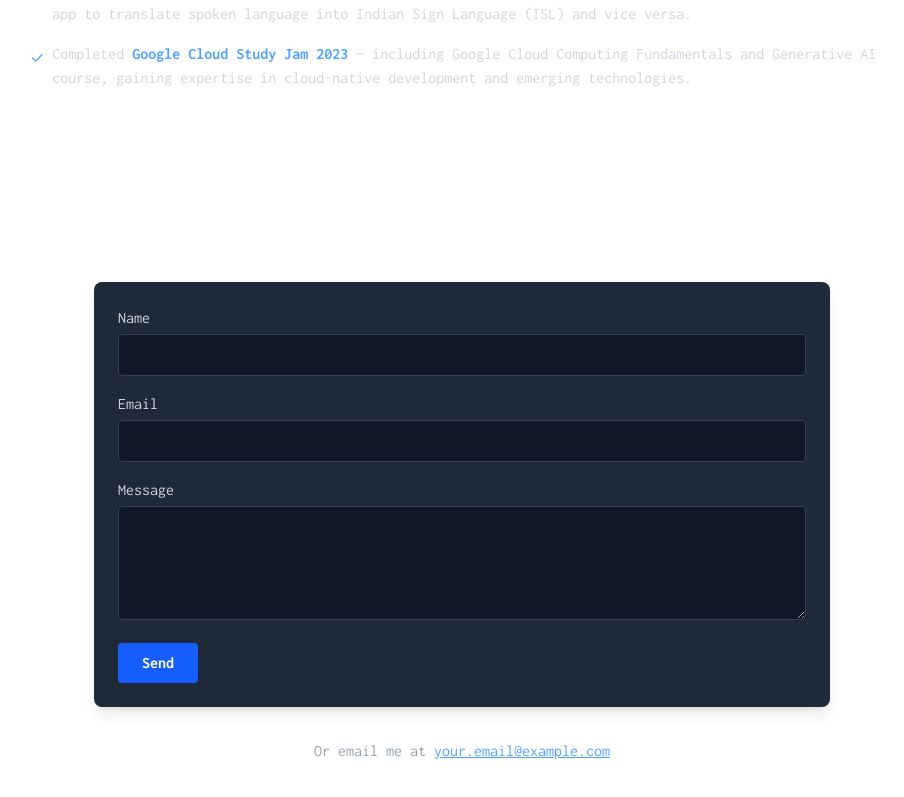
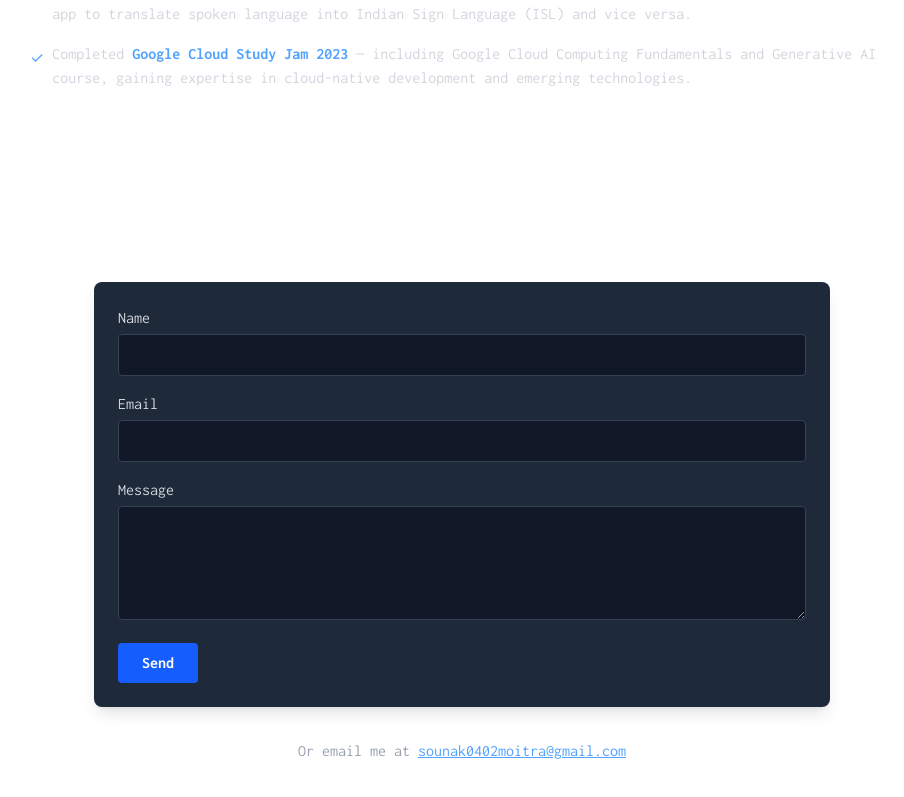
Before and after one commit to SounakMoitra/SCT_WD_1, a React (Vite) app: page / in a window 1280 px wide. Shown: the part 2514-3311 px from the top of the page, without its empty margins (178-1082 px from the left). Built offline with nearby package versions, Linux system fonts and the light colour scheme.

Commit message:
fix4: fixed email

```diff
--- a/src/App.jsx
+++ b/src/App.jsx
@@ -197,7 +197,7 @@ function App() {
             <button type="submit" className="bg-blue-600 hover:bg-blue-700 text-white font-semibold px-6 py-2 rounded transition-colors duration-200">Send</button>
           </form>
           <div className="mt-8 text-gray-400 text-center">
-            Or email me at <a href="mailto:your.email@example.com" className="text-blue-400 underline">your.email@example.com</a>
+            Or email me at <a href="mailto:sounak0402moitra@gmail.com" className="text-blue-400 underline">sounak0402moitra@gmail.com</a>
           </div>
         </section>
       </main>
```
